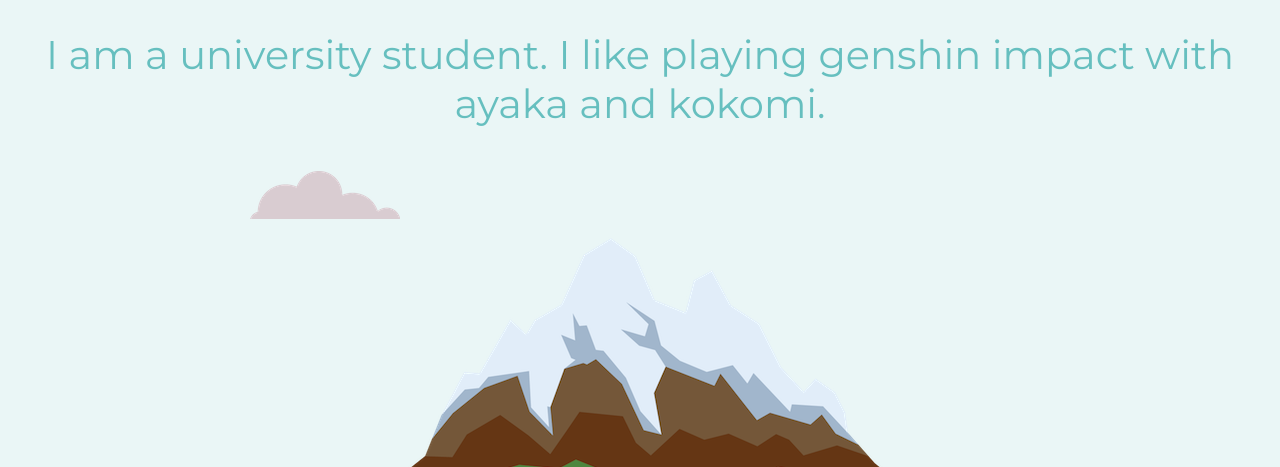
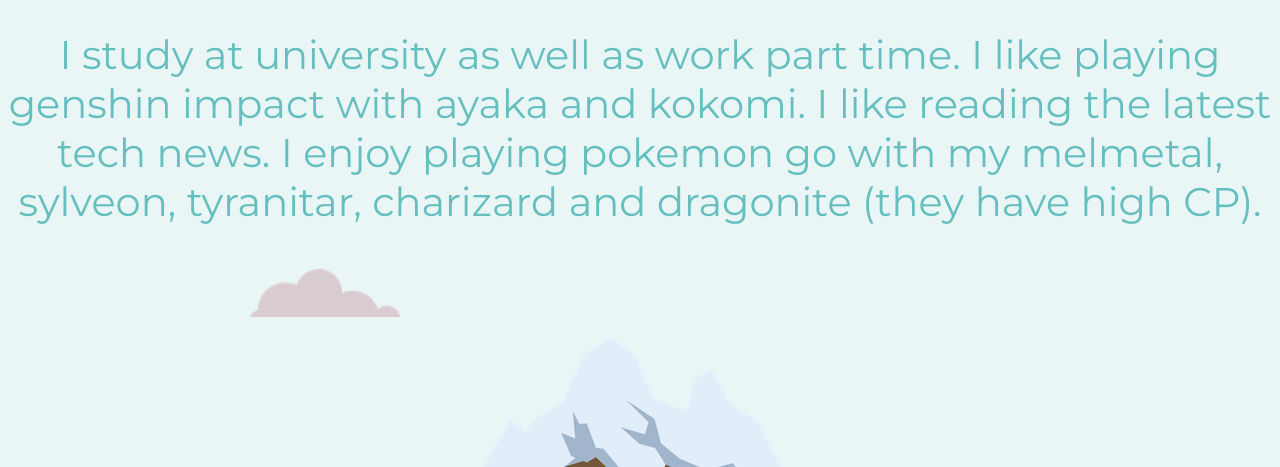
Before and after one commit to LeDieuDesSerpents/CSSStyleSite, a plain HTML site: page index.html in a window 1280 px wide. Shown: the part 333-800 px from the top of the page. Drawn offline with Linux system fonts and the light colour scheme.

Commit message:
Update index.html

```diff
--- a/index.html
+++ b/index.html
@@ -25,7 +25,7 @@
 <div class="top-container">
     <img class="top-cloud" src="Images/cloud.png" alt="cloud-img">
     <h1> Seth Jade </h1>
-    <h2> I am a university student. I like playing genshin impact with ayaka and kokomi. </h2>
+    <h2> I study at university as well as work part time. I like playing genshin impact with ayaka and kokomi. I like reading the latest tech news. I enjoy playing pokemon go with my melmetal, sylveon, tyranitar, charizard and dragonite (they have high CP). </h2>
     <img class="bottom-cloud" src="Images/cloud.png" alt="cloud-img">
     <img src="Images/mountain.png" alt="mountain-img">
 </div>
```
